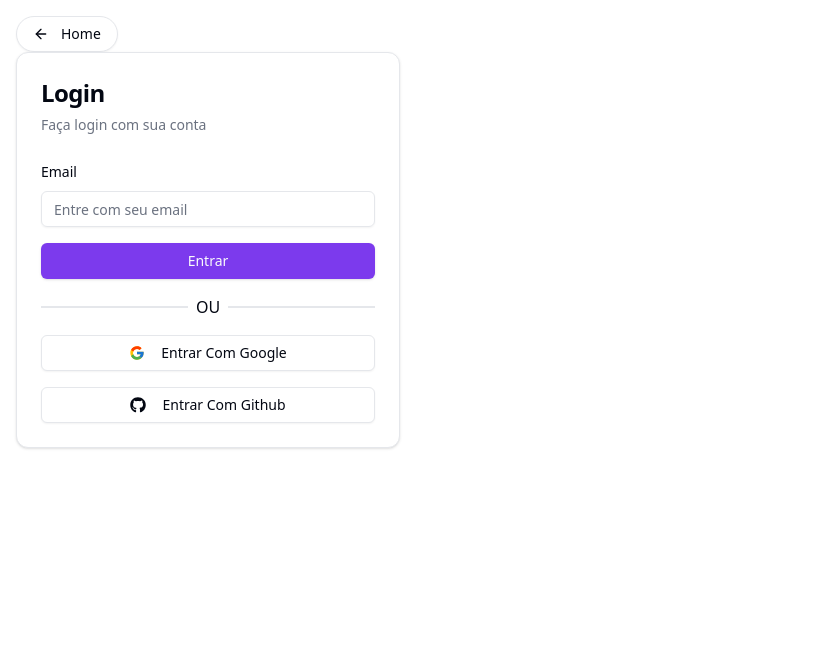
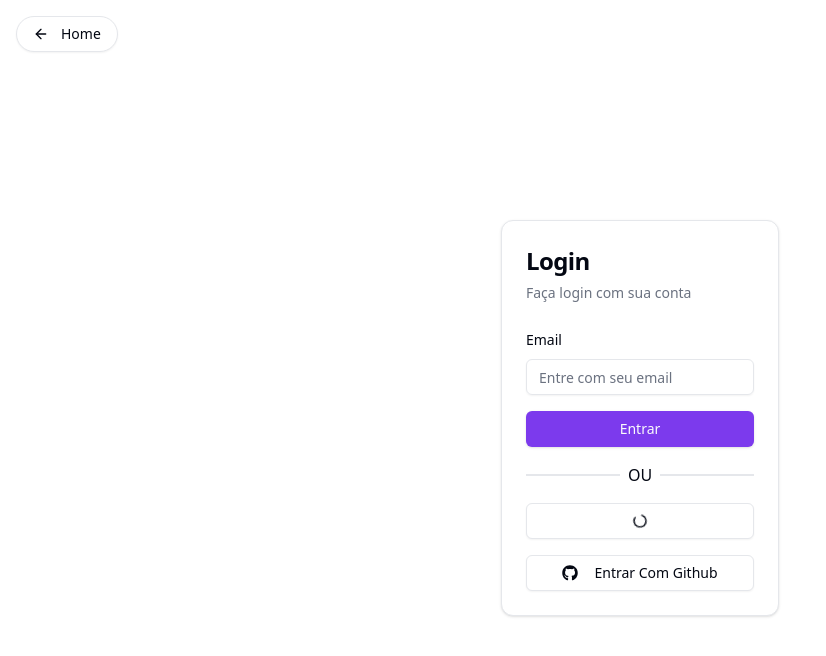
Before and after one commit to RodrigoLima890/clone_udemy, a Next.js app: page /sign-in in a window 1280 px wide. Both pictures are taken after a click on the button "Entrar Com Google". Shown: the top 656 px of the page, without its empty margins (0-826 px from the left). Built offline with nearby package versions, Linux system fonts and the light colour scheme.

Commit message:
fix: login style fix

```diff
--- a/app/(auth)/sign-in/page.tsx
+++ b/app/(auth)/sign-in/page.tsx
@@ -1,3 +1,4 @@
+/* eslint-disable react-hooks/rules-of-hooks */
 "use client";
 
 import React from "react";
@@ -5,7 +6,6 @@ import {
     Card,
     CardContent,
     CardDescription,
-    CardFooter,
     CardHeader,
     CardTitle,
   } from "@/components/ui/card"
@@ -18,7 +18,6 @@ import { Button } from "@/components/ui/button"
 import {
   Form,
   FormControl,
-  FormDescription,
   FormField,
   FormItem,
   FormLabel,
@@ -28,6 +27,9 @@ import { Input } from "@/components/ui/input"
 import { LoginSchema } from "@/schema";
 import {FaGithub} from 'react-icons/fa';
 import {FcGoogle} from 'react-icons/fc';
+import { Loader2 } from "lucide-react";
+import { signIn } from "next-auth/react";
+import { DEFAULT_REDIRECT } from "@/routes";
 
 
 const page = () =>{
@@ -38,12 +40,26 @@ const page = () =>{
         }
     })
 
-    const onSubmit = (data: z.infer<typeof LoginSchema>) =>{
-        console.log(data);
+    const isPending = form.formState.isSubmitting
+
+    const [isGooglePending, setGooglePending] = React.useState(false);
+    const [isGitHubPending, setGitHubPending] = React.useState(false);
+
+    const onSubmit = async (data: z.infer<typeof LoginSchema>) =>{
+        try {
+            signIn('resend', {email: data.email, callbackUrl: DEFAULT_REDIRECT})
+        } catch (error) {
+            console.log(error)
+        }
     }
+
+    const onclick = async (provider: 'google' | 'github') => {
+        console.log(provider)
+    }
+
     return (
-        <div className="w-full h-full flex-col justify-center items-center">
-            <Card className="max-w-sm w-full">
+        <div className="w-full h-full flex flex-col justify-center items-center">
+            <Card className="max-w-md">
                 <CardHeader>
                     <CardTitle className="text-2xl">Login</CardTitle>
                     <CardDescription>Faça login com sua conta</CardDescription>
@@ -58,7 +74,7 @@ const page = () =>{
                                     <FormItem>
                                         <FormLabel>Email</FormLabel>
                                         <FormControl>
-                                            <Input {...field} type="email" placeholder="Entre com seu email"></Input>
+                                            <Input {...field} disabled={isPending} type="email" placeholder="Entre com seu email"></Input>
                                         </FormControl>
                                         <FormMessage/>
                                     </FormItem>
@@ -68,6 +84,7 @@ const page = () =>{
                             <Button
                              type="submit"
                              className="w-full"
+                             disabled={isPending}
                             >
                                Entrar</Button>
                         </form>
@@ -79,22 +96,36 @@ const page = () =>{
                     </div>
                     <Button
                         variant={"outline"}
-                        className="w-full flex- space-x-2"
-                    >
+                        className="w-full flex space-x-2"
+                        disabled={isPending}
+                        onClick={()=>{
+                            setGooglePending(true);
+                            onclick('google');
+                        }}>
+                        {
+                            isGooglePending ? <Loader2 className="w-6 h-6 animate-spin" />:
                         <>
                         <FcGoogle />
                         <span>Entrar Com Google</span>
                         </>
+                        }
                     </Button>
 
                     <Button
                         variant={"outline"}
-                        className="w-full flex- space-x-2"
-                    >
+                        className="w-full flex space-x-2"
+                        disabled={isPending}
+                        onClick={()=>{
+                            setGitHubPending(true);
+                            onclick('github');
+                        }}>
+                        {
+                            isGitHubPending? <Loader2 className="w-6 h-6 animate-spin" />:
                         <>
                         <FaGithub className="w-6 h-6" />
                         <span>Entrar Com Github</span>
                         </>
+                        }
                     </Button>
                 </CardContent>
             </Card>
--- a/app/api/auth/[...nextauth]/route.ts
+++ b/app/api/auth/[...nextauth]/route.ts
@@ -0,0 +1,2 @@
+import { handlers } from "@/auth"
+export const { GET, POST } = handlers
```
